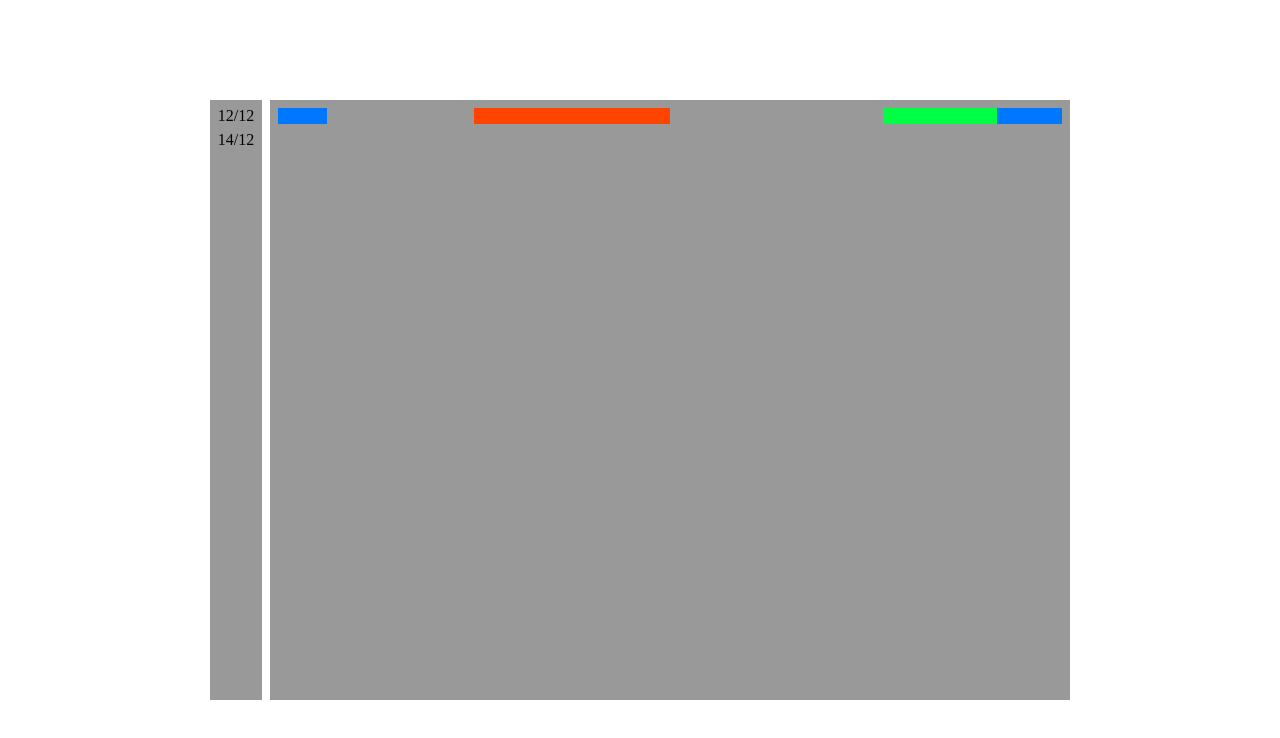
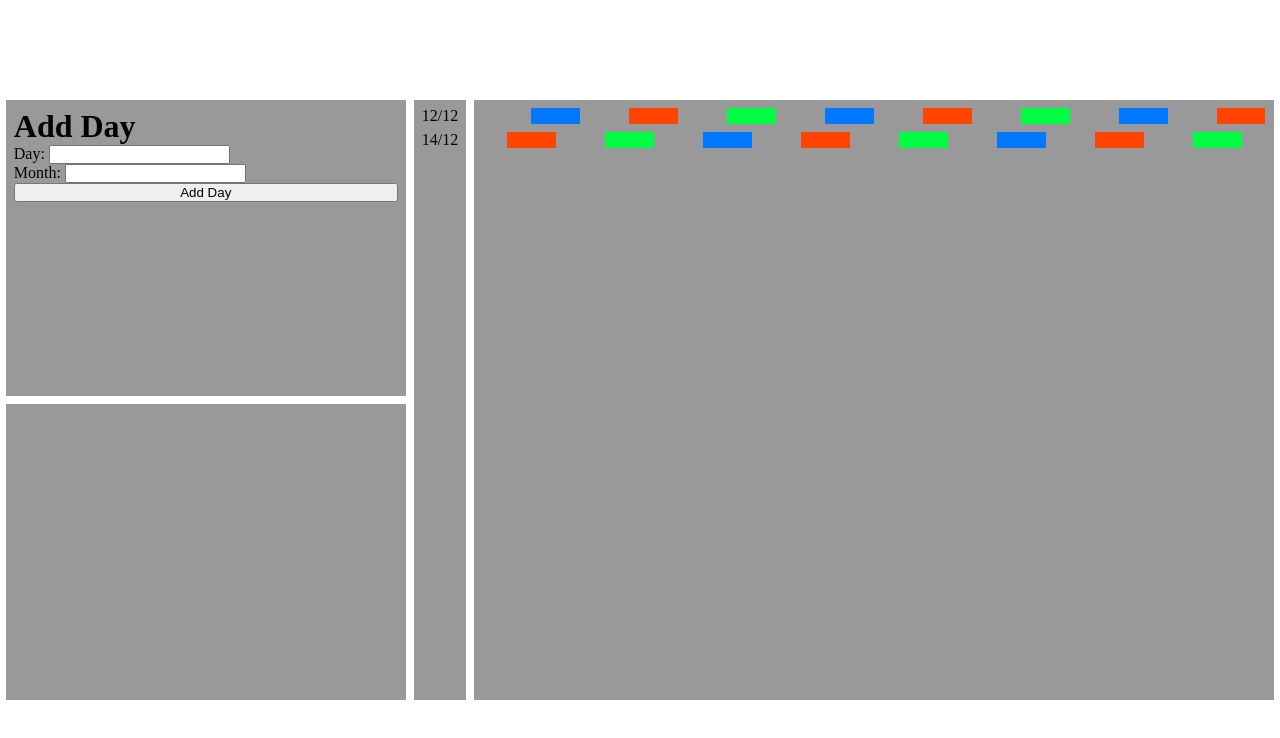
Before and after one commit to bruceussenco/days-benchmark, a plain HTML site: page index.html in a window 1280 px wide. Drawn offline with Linux system fonts and the light colour scheme.

Commit message:
add 'add day user interface'

```diff
--- a/index.html
+++ b/index.html
@@ -6,6 +6,21 @@
     <link rel="stylesheet" href="styles.css" />
 </head>
 <body>
+    <div id="entry">
+        <div id="day-editor">
+            <h1>Add Day</h1>
+            <div>
+                <label>Day:</label>
+                <input type="number" />
+            </div>
+            <div>
+                <label>Month:</label>
+                <input type="number" />
+            </div>
+            <button>Add Day</button>
+        </div>
+        <div id="activity-editor"></div>
+    </div>
     <div id="days"></div>
     <div id="activities"></div>
     <script src="index.js"></script>
--- a/index.js
+++ b/index.js
@@ -58,20 +58,30 @@ const MINUTES_IN_DAY = 24 * 60;
 const daysData = [
     new DayData("12/12", [
         new Activity(0, "09:00", "10:00"),
-        new Activity(0, "10:15", "11:15"),
-        new Activity(1, "12:00", "13:00"),
-        new Activity(2, "14:05", "14:40"),
-        new Activity(0, "14:40", "15:30"),
+        new Activity(1, "11:00", "12:00"),
+        new Activity(2, "13:00", "14:00"),
+        new Activity(0, "15:00", "16:00"),
+        new Activity(1, "17:00", "18:00"),
+        new Activity(2, "19:00", "20:00"),
+        new Activity(0, "21:00", "22:00"),
+        new Activity(1, "23:00", "23:59"),
     ]),
     new DayData("14/12", [
-        new Activity(0, "09:00", "11:00"),
+        new Activity(1, "08:30", "09:30"),
+        new Activity(2, "10:30", "11:30"),
+        new Activity(0, "12:30", "13:30"),
+        new Activity(1, "14:30", "15:30"),
+        new Activity(2, "16:30", "17:30"),
+        new Activity(0, "18:30", "19:30"),
+        new Activity(1, "20:30", "21:30"),
+        new Activity(2, "22:30", "23:30"),
     ]),
 ];
 
 const days = document.getElementById("days");
 const activities = document.getElementById("activities");
 
-getDayInterval(60 * 11, 60 * 15);//MINUTES_IN_DAY);
+getDayInterval(60 * 8, 60 * 24);//MINUTES_IN_DAY);
 // begin & end interval to show the activities
 function getDayInterval(beginInterval, endInterval) {
     const intervalMinutes = endInterval - beginInterval;
--- a/styles.css
+++ b/styles.css
@@ -17,6 +17,22 @@ body {
     justify-content: center;
     align-items: center;
     gap: 8px;
+}
+
+#entry {
+    display: flex;
+    flex-direction: column;
+    gap: 8px;
+    height: 600px;
+}
+
+#day-editor, #activity-editor  {
+    display: flex;
+    flex-direction: column;
+    width: 400px;
+    height: 50%;
+    padding: 8px;
+    background-color: var(--light-gray);
 }
 
 #days, #activities {
```
